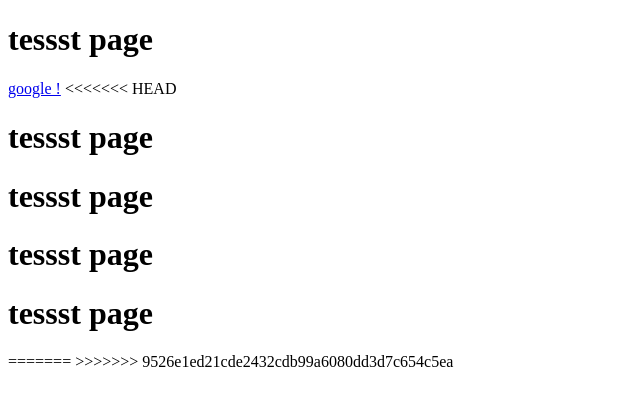
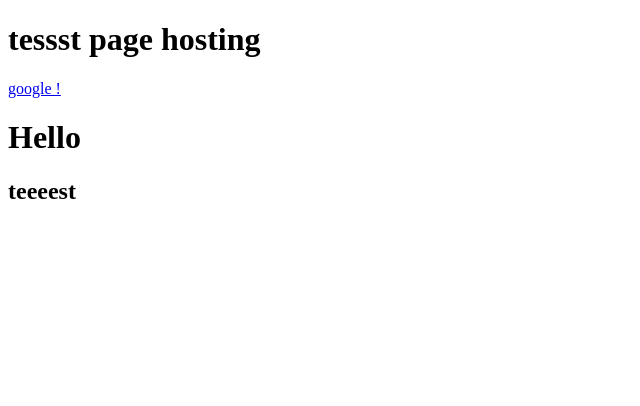
Before and after one commit to henibenamara/test, a plain HTML site: page index.html in a window 1280 px wide. Shown: the whole page, without its empty margins (0-640 px from the left). Drawn offline with Linux system fonts and the light colour scheme.

Commit message:
Update index.html

```diff
--- a/index.html
+++ b/index.html
@@ -1,13 +1,9 @@
 <!DOCTYPE html>
-<h1>tessst page</h1>
+<h1>tessst page hosting </h1>
 <div>
     <a href="google.com">google !</a>
-<<<<<<< HEAD
-    <h1>tessst page</h1>
-    <h1>tessst page</h1>
-    <h1>tessst page</h1>
-    <h1>tessst page</h1>
-=======
->>>>>>> 9526e1ed21cde2432cdb99a6080dd3d7c654c5ea
+    <h1>Hello</h1>
+    <h2>teeeest</h2>
+
 </div>
 </html>
```
